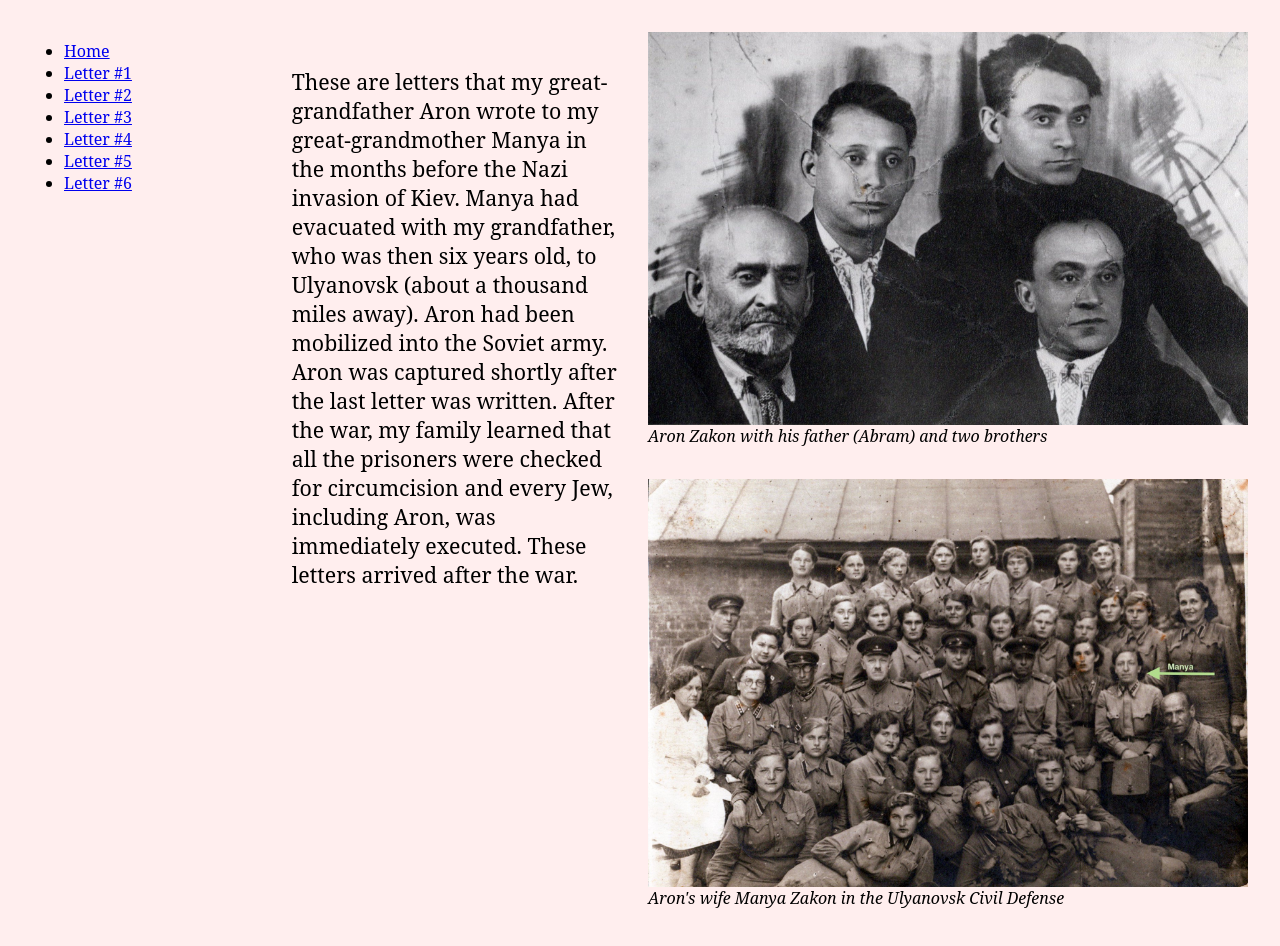
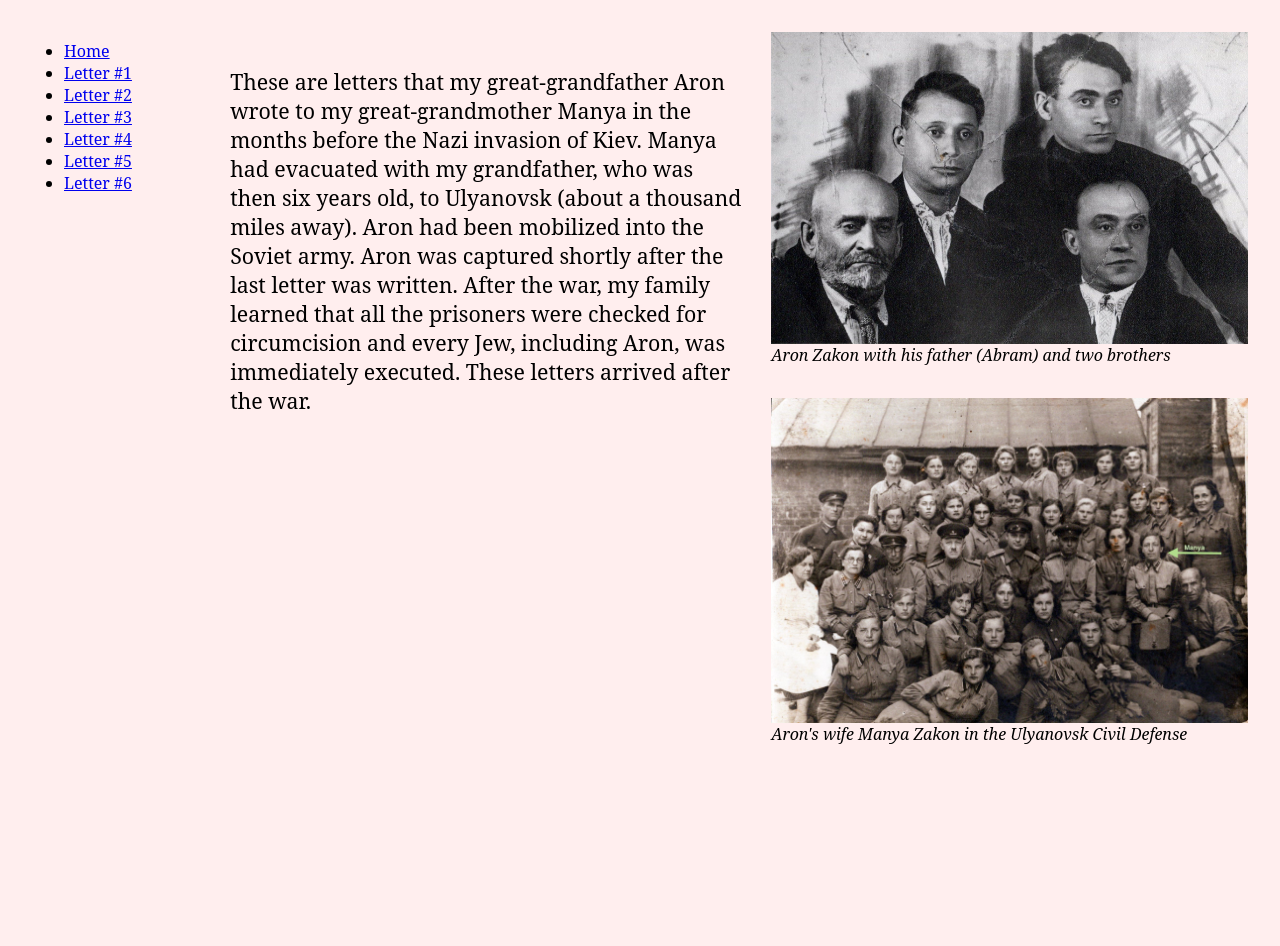
Before and after one commit to iskandr/lettersfromkiev.com, a plain HTML site: page index.html in a window 1280 px wide. After the commit the page ends 800 px from the top, so only its background shows below. Drawn offline with Linux system fonts and the light colour scheme; a web font is replaced by a local one.

Commit message:
adjusted width

```diff
--- a/style.css
+++ b/style.css
@@ -5,7 +5,7 @@ body {
 #container {
   padding: 1em;
   display: grid;
-  grid-template-columns: 20% auto 50%;
+  grid-template-columns: 15% auto 40%;
 }
 
 #nav {
```
